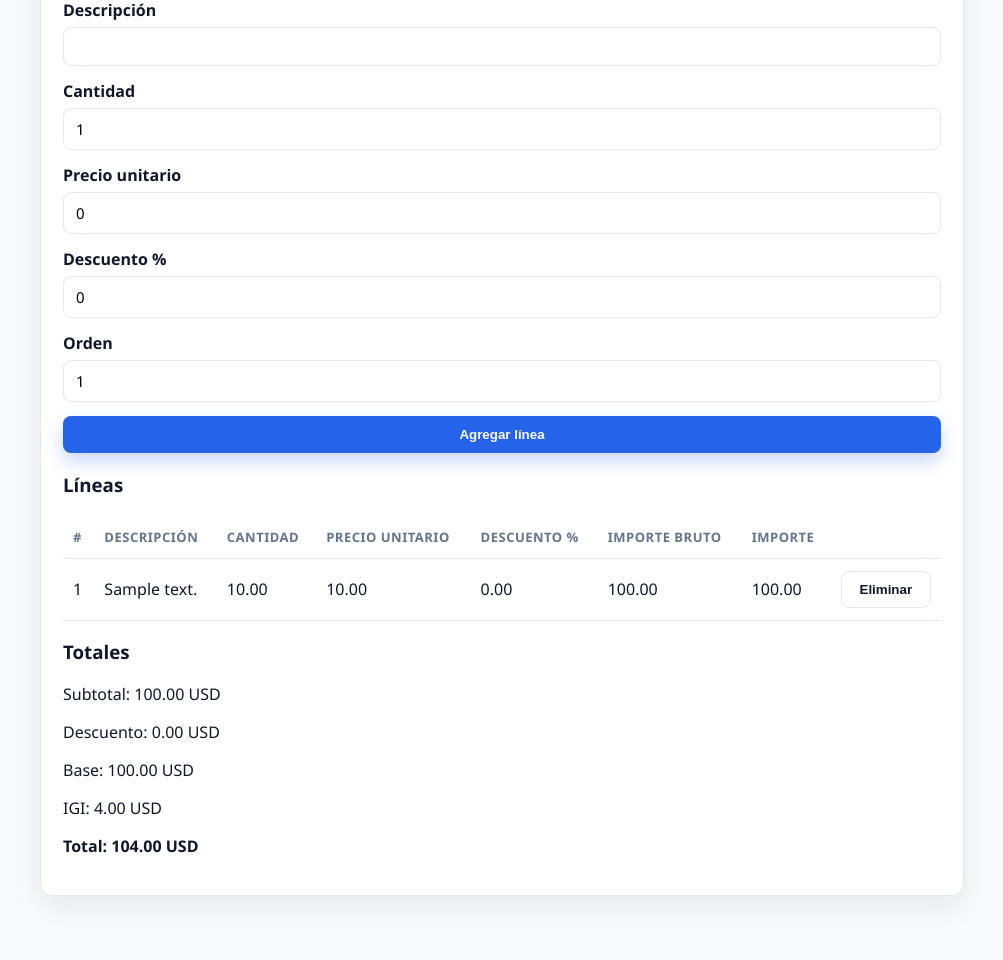
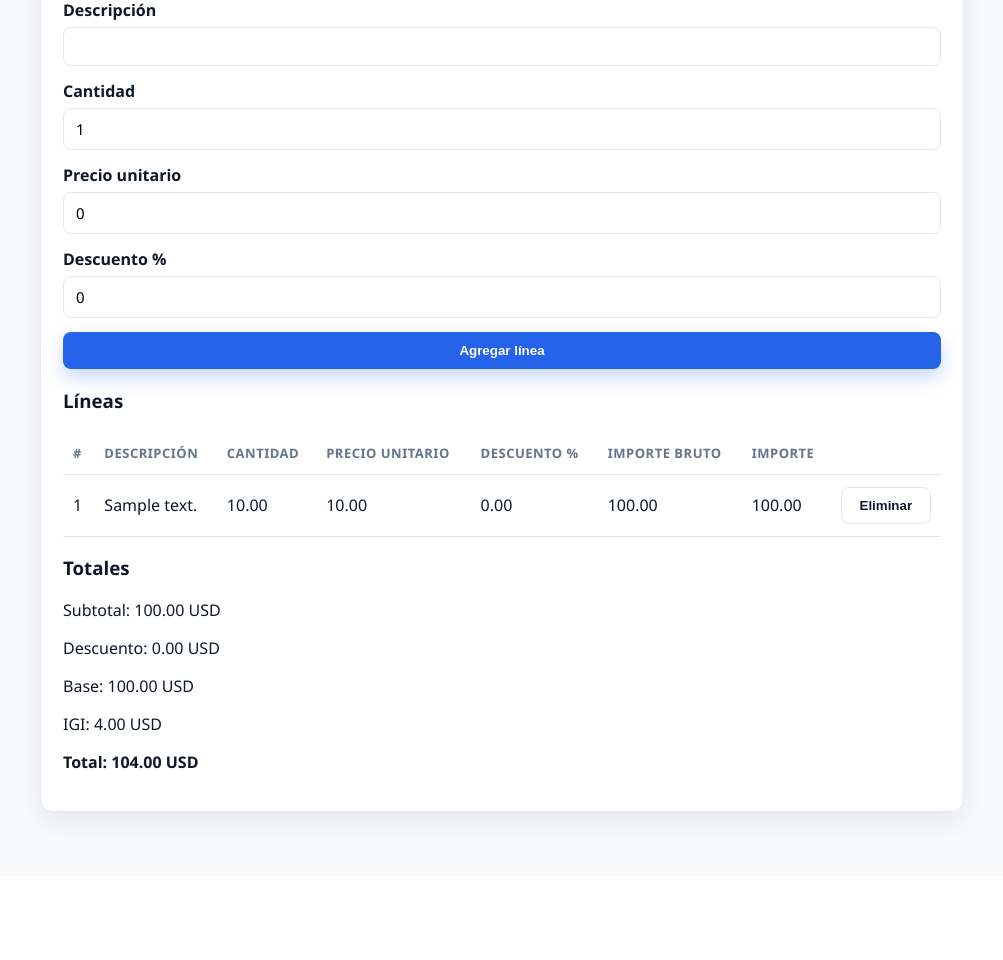
Before and after one commit to lucasjt93/Facturador, a FastAPI app: page /invoices/1 in a window 1280 px wide. Shown: the part 488-1448 px from the top of the page, without its empty margins (138-1141 px from the left). After the commit the page ends 1318 px from the top, so only its background shows below. Run offline with FastAPI, Linux system fonts and the light colour scheme; tables that the repository leaves empty hold one stand-in row (values such as "Sample post").

Commit message:
chore: auto-order invoice lines and fix line numbering

```diff
--- a/app/main.py
+++ b/app/main.py
@@ -15,7 +15,7 @@ app = FastAPI()
 templates = Jinja2Templates(directory="app/templates")
 
 
-@app.get("/", response_class=HTMLResponse)
+@app.get("/")
 def root() -> RedirectResponse:
     return RedirectResponse(url="/clients", status_code=status.HTTP_307_TEMPORARY_REDIRECT)
 
@@ -100,7 +100,7 @@ def _parse_payment_terms_days(value: str) -> Optional[int]:
     return days
 
 
-@app.post("/clients", response_class=HTMLResponse)
+@app.post("/clients")
 def create_client(
     request: Request,
     db: Session = Depends(get_db),
@@ -220,7 +220,7 @@ def edit_client(
     )
 
 
-@app.post("/clients/{client_id}/edit", response_class=HTMLResponse)
+@app.post("/clients/{client_id}/edit")
 def update_client(
     client_id: int,
     request: Request,
@@ -315,7 +315,7 @@ def company_settings(request: Request, db: Session = Depends(get_db)) -> HTMLRes
     )
 
 
-@app.post("/company", response_class=HTMLResponse)
+@app.post("/company")
 def update_company(
     request: Request,
     db: Session = Depends(get_db),
@@ -427,18 +427,10 @@ def _validate_line_form(data: Dict[str, str]) -> Dict[str, str]:
     except Exception:
         errors["discount_pct"] = "Valor numérico inválido."
 
-    # sort_order
-    try:
-        sort_val = int(data.get("sort_order", "1"))
-        if sort_val < 1:
-            errors["sort_order"] = "El orden debe ser entero positivo."
-    except Exception:
-        errors["sort_order"] = "Valor numérico inválido."
-
     return errors
 
 
-@app.post("/invoices/{invoice_id}/lines", response_class=HTMLResponse)
+@app.post("/invoices/{invoice_id}/lines")
 def add_line(
     invoice_id: int,
     request: Request,
@@ -447,7 +439,6 @@ def add_line(
     qty: str = Form(""),
     unit_price: str = Form(""),
     discount_pct: str = Form(""),
-    sort_order: str = Form(""),
 ) -> HTMLResponse:
     invoice = (
         db.query(Invoice)
@@ -466,7 +457,6 @@ def add_line(
         "qty": qty.strip() or "1",
         "unit_price": unit_price.strip() or "0",
         "discount_pct": discount_pct.strip() or "0",
-        "sort_order": sort_order.strip() or "1",
     }
     errors = _validate_line_form(data)
     if errors:
@@ -492,13 +482,17 @@ def add_line(
             status_code=status.HTTP_400_BAD_REQUEST,
         )
 
+    next_sort_order = 1
+    if invoice.lines:
+        next_sort_order = max(line.sort_order for line in invoice.lines) + 1
+
     line = InvoiceLine(
         invoice_id=invoice.id,
         description=data["description"],
         qty=Decimal(data["qty"]),
         unit_price=Decimal(data["unit_price"]),
         discount_pct=Decimal(data["discount_pct"]),
-        sort_order=int(data["sort_order"]),
+        sort_order=next_sort_order,
     )
     db.add(line)
     db.commit()
@@ -507,7 +501,7 @@ def add_line(
     )
 
 
-@app.post("/invoices/{invoice_id}/lines/{line_id}/delete", response_class=HTMLResponse)
+@app.post("/invoices/{invoice_id}/lines/{line_id}/delete")
 def delete_line(
     invoice_id: int, line_id: int, db: Session = Depends(get_db)
 ) -> HTMLResponse:
@@ -533,16 +527,26 @@ def delete_line(
     )
 
 
-@app.post("/invoices/{invoice_id}/issue", response_class=HTMLResponse)
+@app.post("/invoices/{invoice_id}/issue")
 def issue_invoice(
     invoice_id: int, db: Session = Depends(get_db)
 ) -> HTMLResponse:
-    invoice = db.query(Invoice).filter(Invoice.id == invoice_id).first()
+    invoice = (
+        db.query(Invoice)
+        .options(selectinload(Invoice.lines))
+        .filter(Invoice.id == invoice_id)
+        .first()
+    )
     if not invoice:
         return HTMLResponse(content="Factura no encontrada", status_code=404)
     if invoice.status != "draft":
         return HTMLResponse(
             content="La factura ya fue emitida o no está en borrador.",
+            status_code=status.HTTP_400_BAD_REQUEST,
+        )
+    if not invoice.lines:
+        return HTMLResponse(
+            content="No se puede emitir una factura sin líneas.",
             status_code=status.HTTP_400_BAD_REQUEST,
         )
 
@@ -624,7 +628,7 @@ def _validate_invoice_form(data: Dict[str, str], db: Session) -> Dict[str, str]:
     return errors
 
 
-@app.post("/invoices/new", response_class=HTMLResponse)
+@app.post("/invoices/new")
 def create_invoice(
     request: Request,
     db: Session = Depends(get_db),
--- a/app/templates/invoices/detail.html
+++ b/app/templates/invoices/detail.html
@@ -44,11 +44,6 @@
             <input type="number" step="0.01" min="0" id="discount_pct" name="discount_pct" value="{{ form_data.discount_pct if form_data else '0' }}">
             {% if errors.discount_pct %}<div class="error">{{ errors.discount_pct }}</div>{% endif %}
         </div>
-        <div class="field">
-            <label for="sort_order">Orden</label>
-            <input type="number" min="1" id="sort_order" name="sort_order" value="{{ form_data.sort_order if form_data else '1' }}">
-            {% if errors.sort_order %}<div class="error">{{ errors.sort_order }}</div>{% endif %}
-        </div>
         <button class="btn btn-primary" type="submit">Agregar línea</button>
     </form>
     {% endif %}
@@ -75,7 +70,7 @@
                 {% set line_discount = item.discount %}
                 {% set line_total = item.total %}
                 <tr>
-                    <td>{{ line.sort_order }}</td>
+                    <td>{{ loop.index }}</td>
                     <td>{{ line.description }}</td>
                     <td>{{ "{:.2f}".format(line.qty) }}</td>
                     <td>{{ "{:.2f}".format(line.unit_price) }}</td>
```
